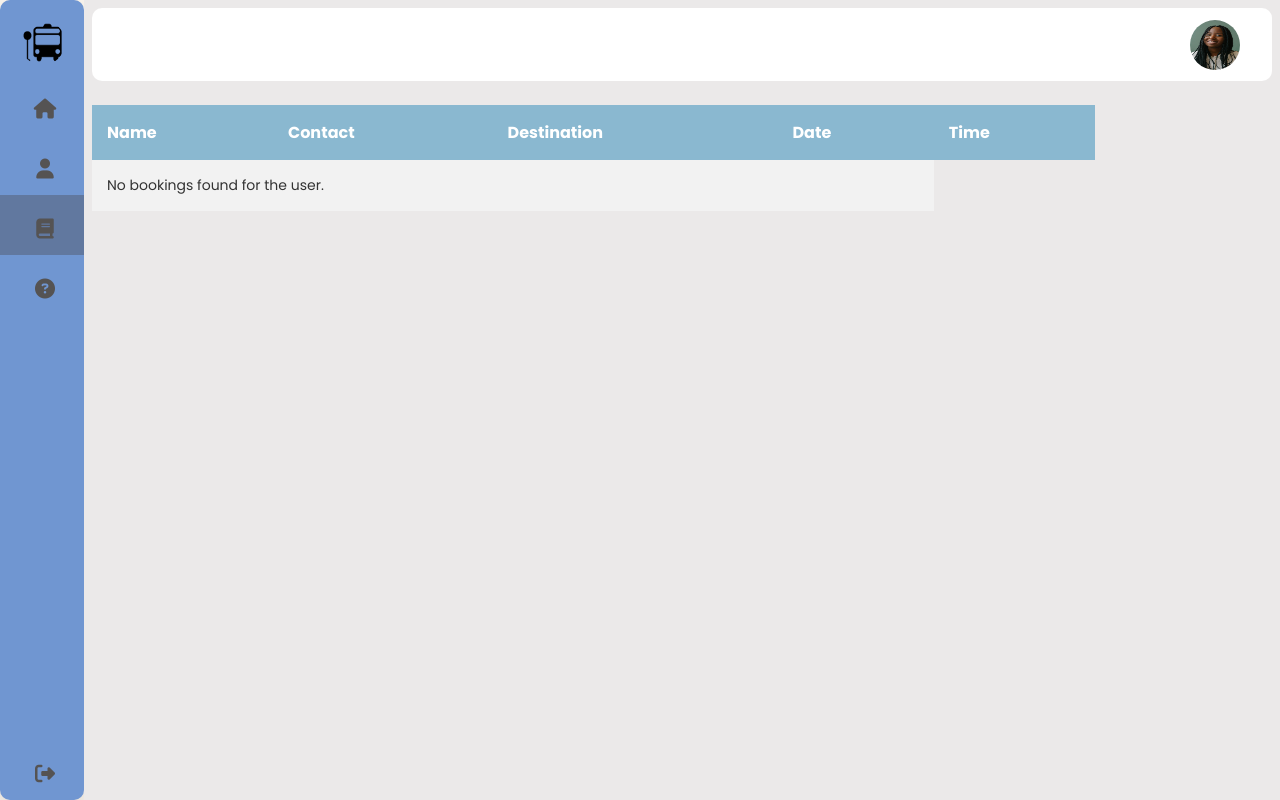
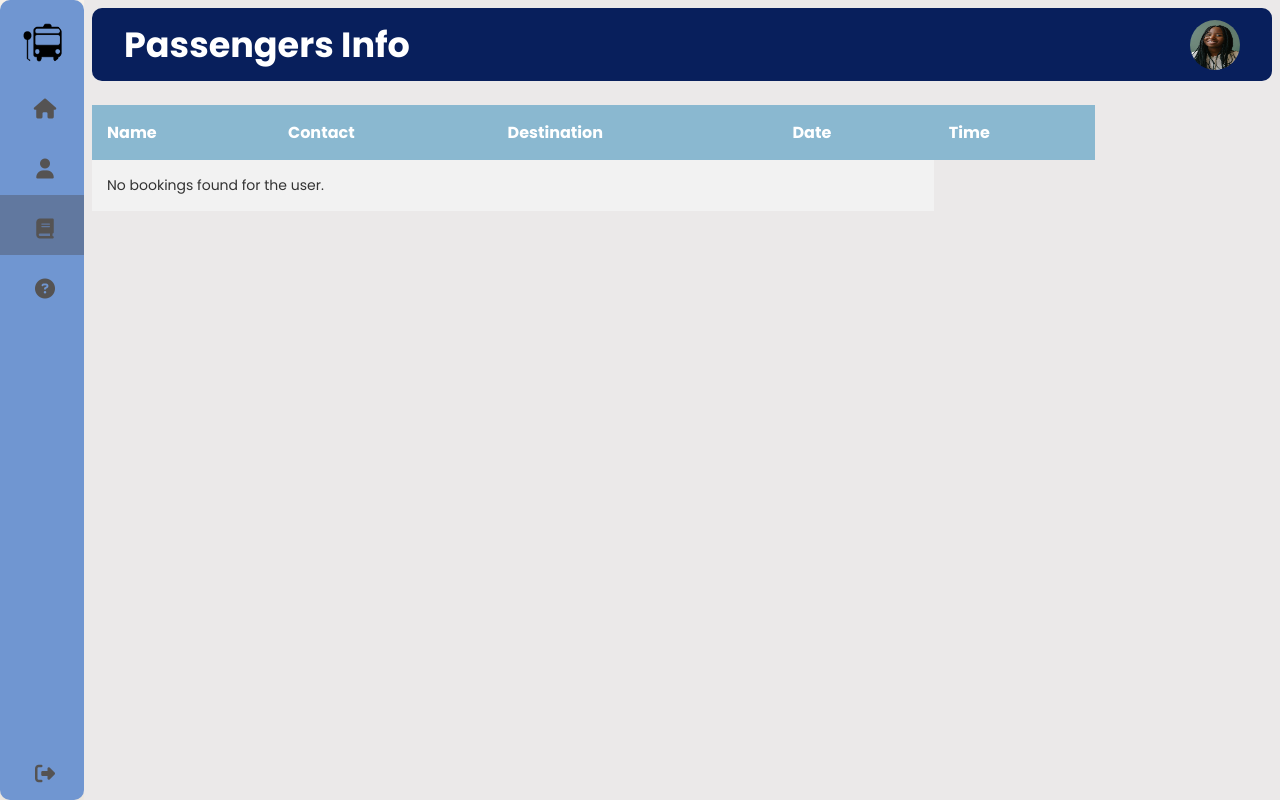
Before and after one commit to akwelemc/WebTechies, a PHP site: page /admin/Bookinginfo.php in a window 1280 px wide. Run offline with PHP 8.4, Linux system fonts and the light colour scheme; the visitor is signed in with stand-in values (Sample User, id 1); data comes from the database, SQL or seed files in the repository; some libraries are stand-ins or nearby versions.

Commit message:
dashboard trial color scheme

```diff
--- a/css/Dashboard.css
+++ b/css/Dashboard.css
@@ -137,10 +137,16 @@
   justify-content: space-between;
   align-items: center;
   flex-wrap: wrap;
-  background: #fff;
+  background: #081f5c;
   padding:10px 2rem;
   margin-bottom: 1rem;
   border-radius: 10px;
+
+}
+
+h2{
+  font-size: 35px;
+  color: white;
 
 }
 .search-box{
```
